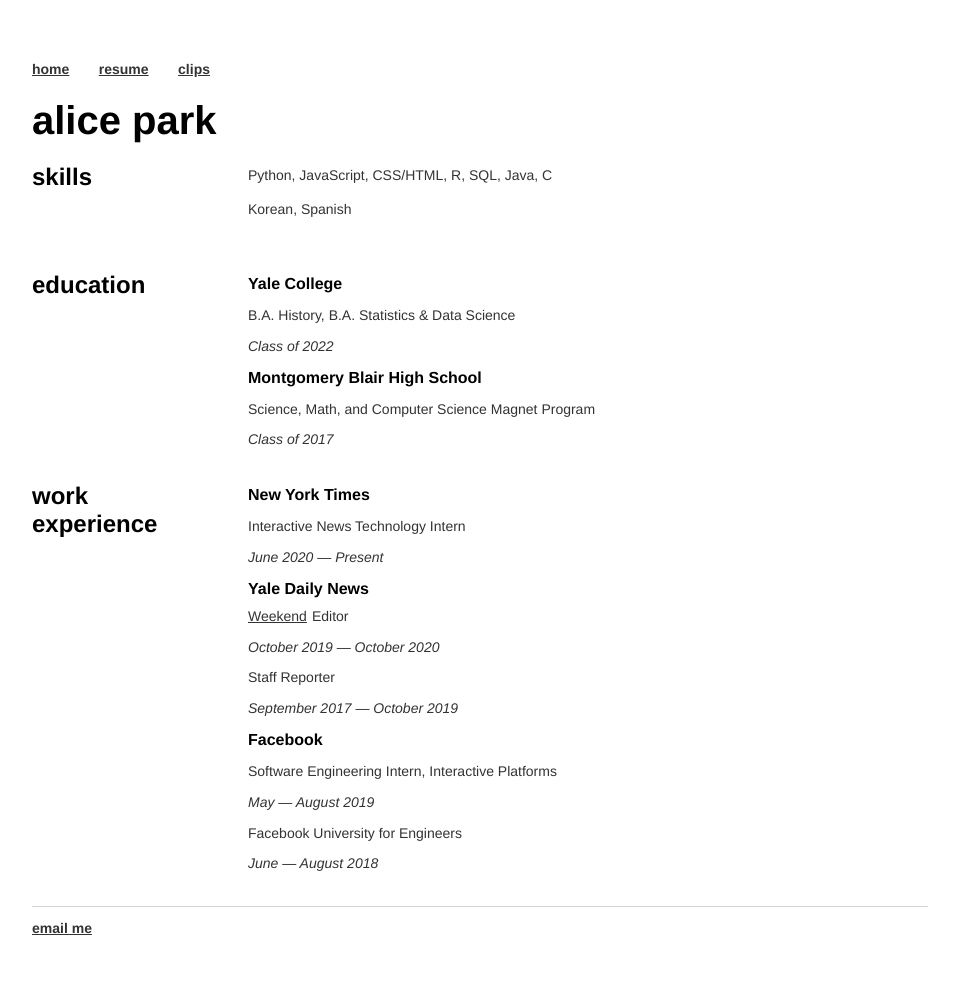
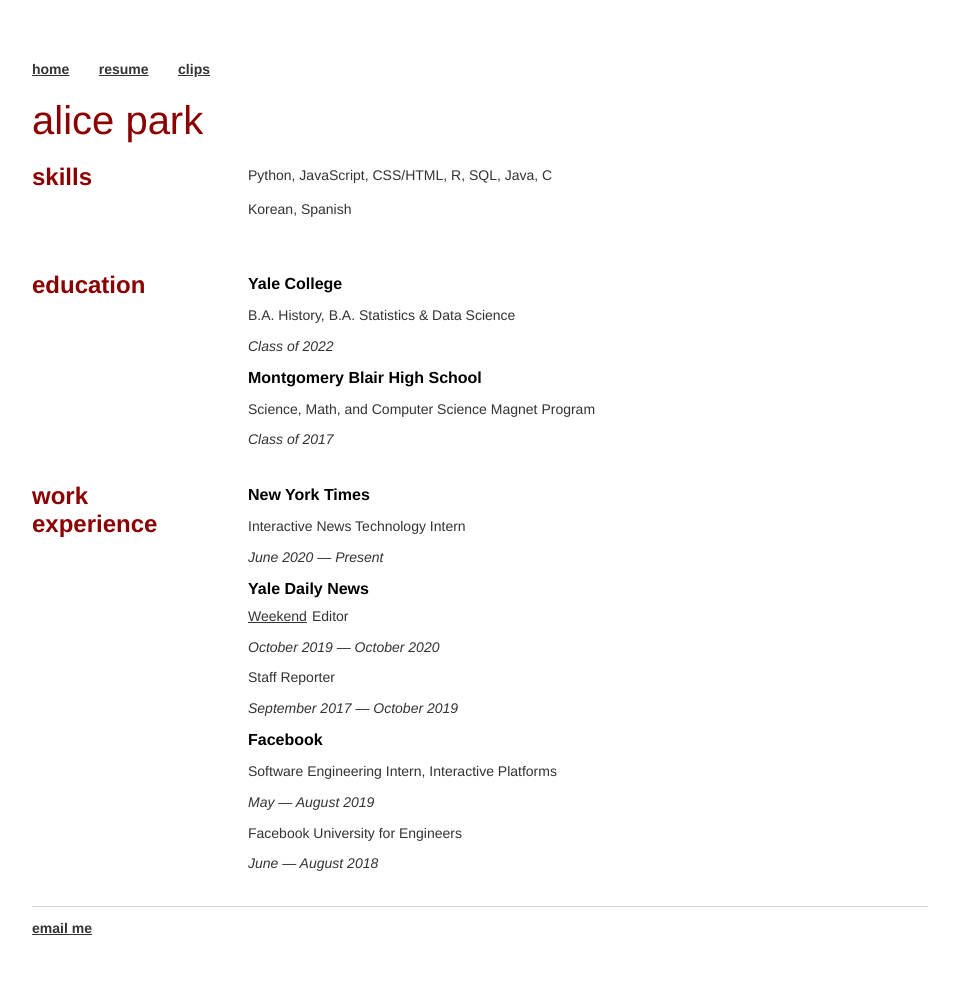
Before and after one commit to umalice/umalice.github.io, a Jekyll site: the page built from cv/index.html, in a window 1280 px wide. Shown: the whole page, without its empty margins (160-1119 px from the left). Built offline with Jekyll 4.4.1, drawn with Linux system fonts in a browser that asks for light colours.

Commit message:
add dark red font

```diff
--- a/style/main.css
+++ b/style/main.css
@@ -27,11 +27,14 @@
 }
 
 h1 {
+  color: darkred;
   font-size: 2.5em;
+  font-weight: 100;
   margin: 20px 0px;
 }
 
 h2 {
+  color: darkred;
   font-size: 1.5em;
   margin: 0px 5em 60px 0px;
   width: 4em;
```
